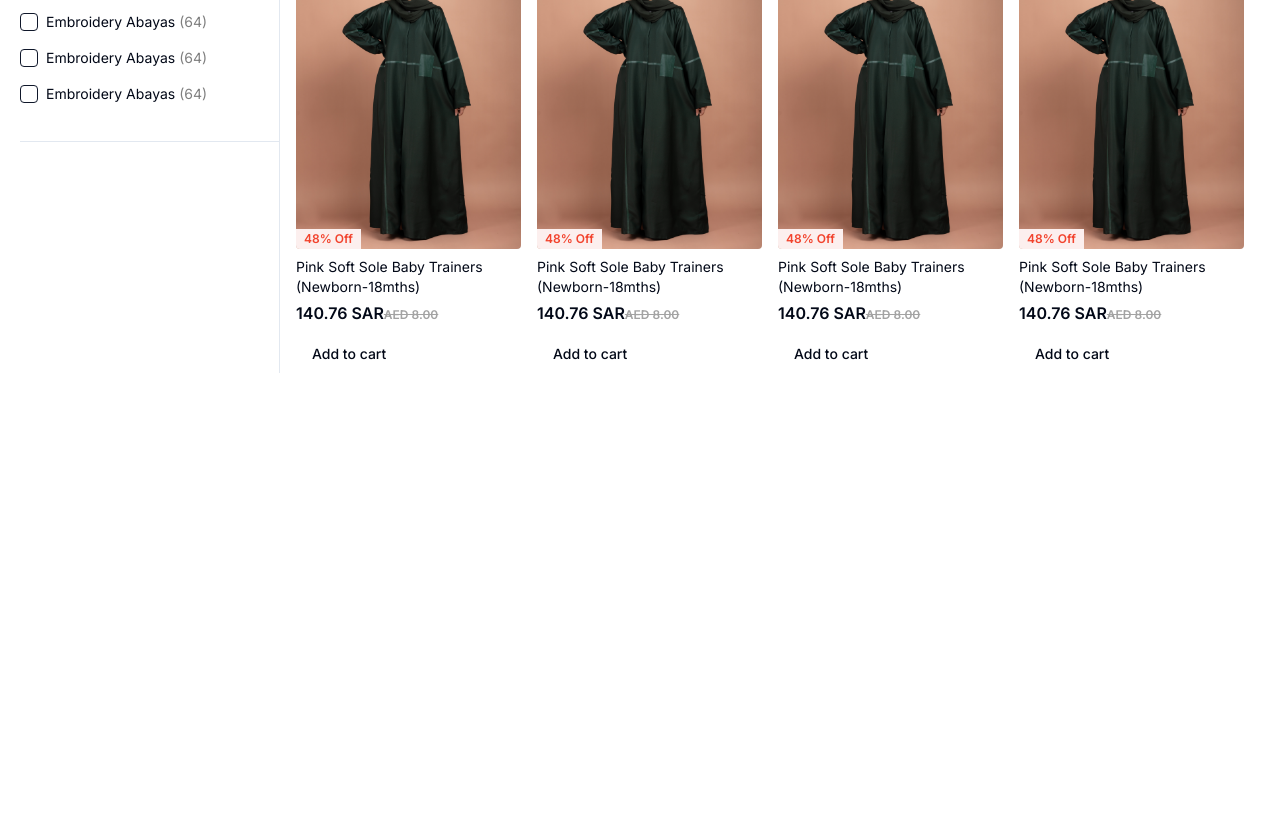
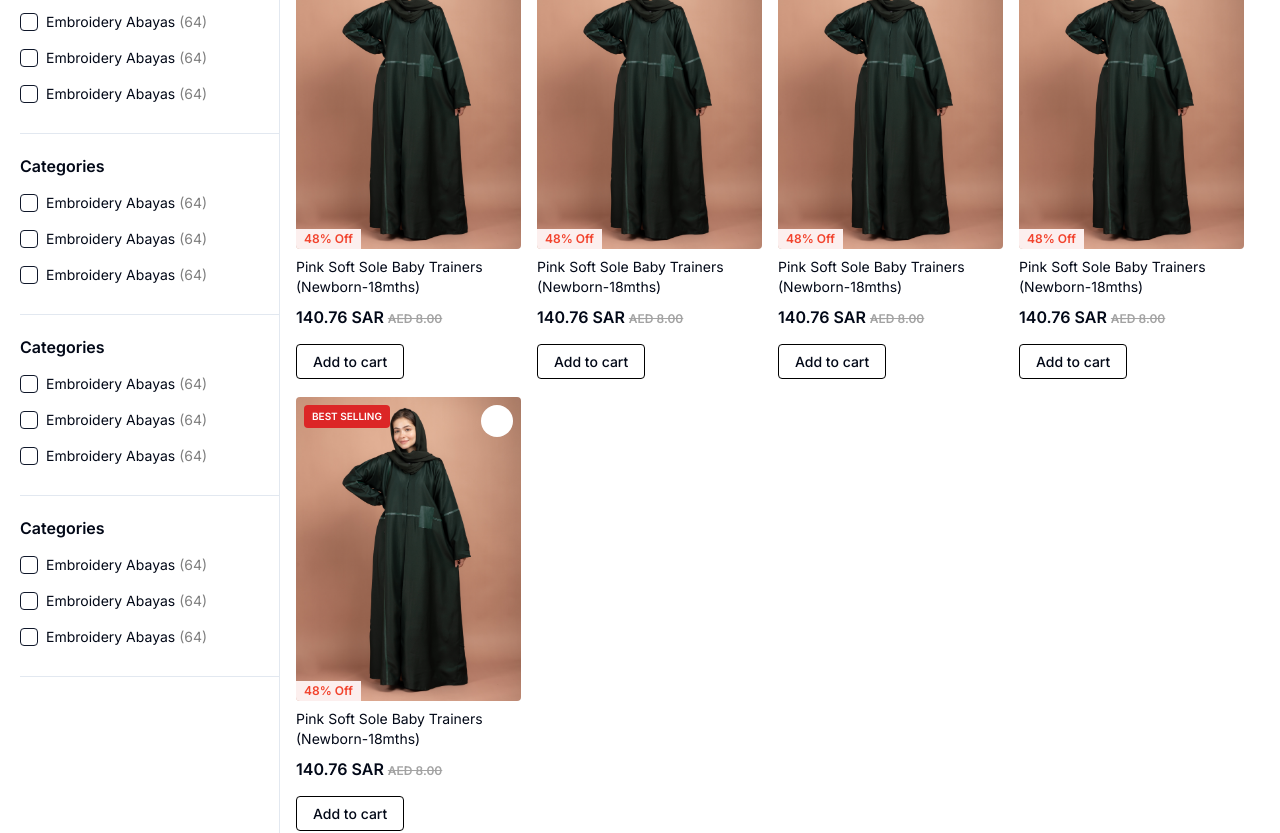
Before and after one commit to bashar8606/bcommerce, a Next.js app: page /en/products in a window 1280 px wide. Shown: the part 300-1133 px from the top of the page. Before the commit the page ends 800 px from the top, so only its background shows below. Built offline with nearby package versions, Linux system fonts and the light colour scheme; no server answers.

Commit message:
vendor detail

```diff
--- a/src/app/globals.css
+++ b/src/app/globals.css
@@ -88,6 +88,9 @@ html {
 .btn-outline-light {
   @apply bg-transparent border border-zinc-300 ;
 }
+.btn-outline-secondary {
+  @apply bg-transparent border border-black ;
+}
 .btn-grad {
   @apply bg-gradient-to-r from-orange-300 to-red-300
 }
@@ -97,6 +100,9 @@ html {
 
 .btn-blue:hover {
   @apply bg-blue-700 scale-105;
+}
+.btn-outline-secondary:hover {
+  @apply bg-black text-white border border-black ;
 }
 
 .btn:focus {
--- a/src/components/FilterCheckBox/index.js
+++ b/src/components/FilterCheckBox/index.js
@@ -1,7 +1,7 @@
 import { Checkbox } from "../ui/checkbox";
 export default function FilterCheckBox() {
     return (
-        <div className="border-b  py-5">
+        <div className="border-b  pt-5 pb-3">
             <h2 className="text-base font-semibold mb-4">Categories</h2>
             <div className="flex items-center space-x-2 mb-[18px]">
                 <Checkbox id="terms" />
--- a/src/components/FilterSideBar/index.js
+++ b/src/components/FilterSideBar/index.js
@@ -7,6 +7,9 @@ export default function FilterSideBar() {
             <h2 className="text-md font-semibold">FILTERS</h2>
             <FilterPriceRange />
             <FilterCheckBox />
+            <FilterCheckBox />
+            <FilterCheckBox />
+            <FilterCheckBox />
         </div>
     )
 }
--- a/src/components/ProductCard/index.js
+++ b/src/components/ProductCard/index.js
@@ -12,12 +12,9 @@ export default function ProductCard({data}) {
                 <Image src={"/images/34.png"} className="object-cover" fill alt="sdfsdf" />
             </div>
             <div className='py-2'>
-                <h4 className='text-sm font-normal line-clamp-2 mb-1'>Pink Soft Sole Baby Trainers (Newborn-18mths)</h4>
-                <p className=' text-base font-semibold mb-1 '>140.76 SAR<span className='text-neutral-400 text-xs font-semibold line-through'>AED 8.00</span></p>
-                <p className=''>
-
-                </p>
-                <div className='pt-3'>
+                <h4 className='text-sm font-normal line-clamp-2 mb-2'>Pink Soft Sole Baby Trainers (Newborn-18mths)</h4>
+                <p className=' text-base font-semibold mb-1 '>140.76 SAR<span className='text-neutral-400 text-xs font-semibold line-through ml-1'>AED 8.00</span></p>
+                <div className='pt-4'>
                     <Link href={'#'} className='btn btn-outline-secondary'>Add to cart</Link>
                 </div>
             </div>
--- a/src/widgets/Products/index.js
+++ b/src/widgets/Products/index.js
@@ -40,7 +40,7 @@ export default function Products() {
                                 <h2 className="text-xl font-semibold">Deals of the day</h2>
                             </div>
                         </div>
-                        <div className="grid grid-cols-2 md:grid-cols-2 lg:grid-cols-4 gap-4 px-4">
+                        <div className="grid grid-cols-2 md:grid-cols-2 lg:grid-cols-4 2xl:grid-cols-5 gap-4 px-4">
                             <div className="">
                                 <ProductCard />
                             </div>
@@ -53,6 +53,9 @@ export default function Products() {
                             <div className=" ">
                                 <ProductCard />
                             </div>
+                            <div className=" ">
+                                <ProductCard />
+                            </div>
                         </div>
                     </div>
                 </div>
--- a/tailwind.config.js
+++ b/tailwind.config.js
@@ -25,6 +25,7 @@ module.exports = {
       padding: "20px",
       screens: {
         "2xl": "1400px",
+        "3xl": "1700px"
       },
     },
     extend: {
```
